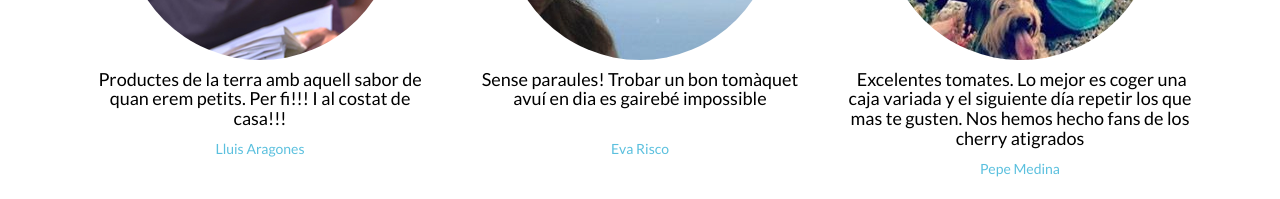
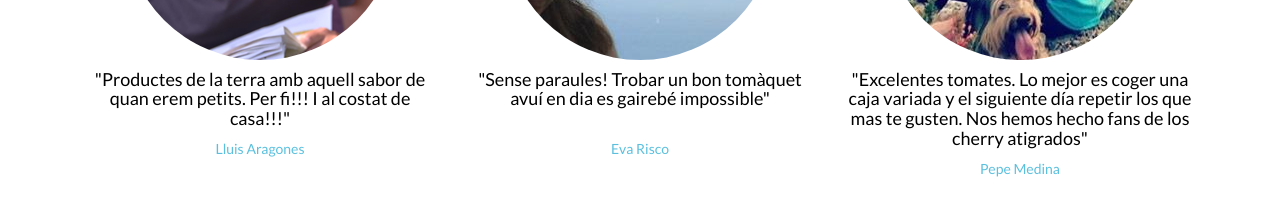
Before and after one commit to kriyeng/hortadeproximitat, a plain HTML site: page index.html in a window 1280 px wide. Shown: the part 2497-2696 px from the top of the page. Drawn offline with nearby package versions, Linux system fonts and the light colour scheme.

Commit message:
correcció

```diff
--- a/index.html
+++ b/index.html
@@ -121,13 +121,13 @@
                 <div class="row">
                     <div class="col-md-4">
                         <img src="images\la.jpg" class="center-block img-circle img-responsive">
-                        <h4 class="text-center">Productes de la terra amb aquell sabor de quan erem petits. Per fi!!!
-                            I al costat de casa!!!</h4>
+                        <h4 class="text-center">"Productes de la terra amb aquell sabor de quan erem petits. Per fi!!!
+                            I al costat de casa!!!"</h4>
                         <p class="text-center text-info">Lluis Aragones</p>
                     </div>
                     <div class="col-md-4">
                         <img src="images\er.jpg" class="center-block img-circle img-responsive">
-                        <h4 class="text-center">Sense paraules! Trobar un bon tomàquet avuí en dia es gairebé impossible
+                        <h4 class="text-center">"Sense paraules! Trobar un bon tomàquet avuí en dia es gairebé impossible"
                             <br>
                             <br>
                         </h4>
@@ -135,8 +135,8 @@
                     </div>
                     <div class="col-md-4">
                         <img src="images\pm.jpg" class="center-block img-circle img-responsive">
-                        <h4 class="text-center">&nbsp;Excelentes tomates. Lo mejor es coger una caja variada y el siguiente
-                            día repetir los que mas te gusten. Nos hemos hecho fans de los cherry atigrados</h4>
+                        <h4 class="text-center">"Excelentes tomates. Lo mejor es coger una caja variada y el siguiente
+                            día repetir los que mas te gusten. Nos hemos hecho fans de los cherry atigrados"</h4>
                         <p
                         class="text-center text-info">Pepe Medina</p>
                     </div>
```
